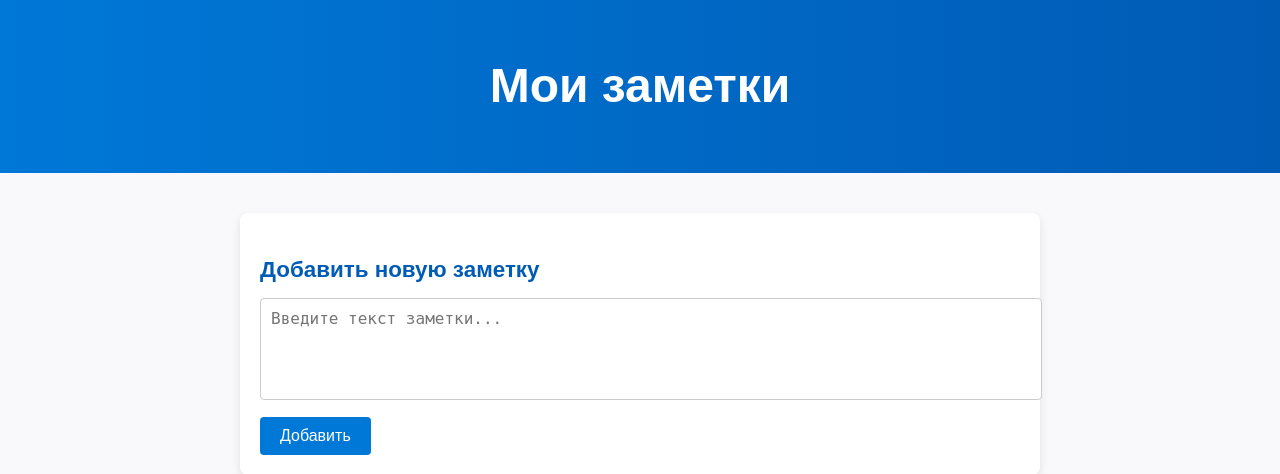
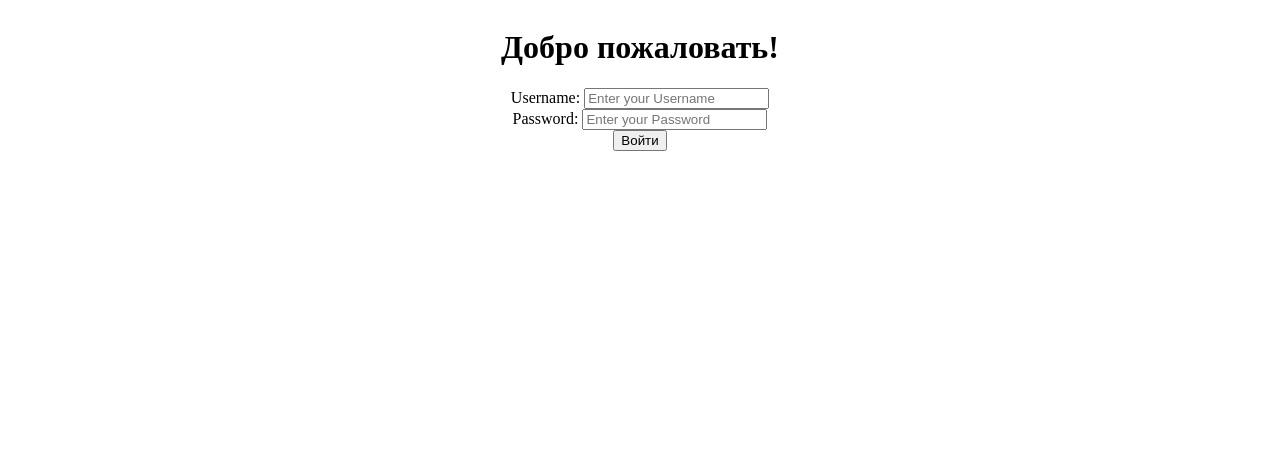
Before and after one commit to sxd993/Notes-app, a Flask app: page / in a window 1280 px wide. Shown: the top 474 px of the page. Run offline with Flask 3, Linux system fonts and the light colour scheme; data that the repository does not hold is empty.

Commit message:
login pag

```diff
--- a/app.py
+++ b/app.py
@@ -15,8 +15,22 @@ def execute_query(query, params=(), fetch=False):
             return cur.fetchall()
         conn.commit()
 
+
+
+# Cтраница авторизации
+@app.route('/', methods=['GET', 'POST'])
+def home_page():
+    if request.method == 'POST':
+        login = request.form.get('login')
+        password = request.form.get('password') #Передает через форму данные
+
+
+    return render_template('home.html')
+
+
+
 # Главная страница заметок
-@app.route('/', methods=['GET', 'POST'])
+@app.route('/notes', methods=['GET', 'POST'])
 def notes_page():
     if request.method == 'POST':
         note = request.form.get('note')
@@ -58,7 +72,8 @@ def edit_note_page():
             updated_note = request.form.get('updated_note')
 
             # Обновляем заметку в базе данных
-            cur.execute("UPDATE notes SET content = ? WHERE id = ?", (updated_note, note_id))
+            cur.execute("UPDATE notes SET content = ? WHERE id = ?",
+                        (updated_note, note_id))
             conn.commit()
 
             # Перенаправляем на страницу со списком заметок
--- a/static/home.css
+++ b/static/home.css
@@ -2,4 +2,5 @@
     display: flex;
     flex-direction: column;
     text-align: center;
+    justify-content: center;
 }
--- a/templates/home.html
+++ b/templates/home.html
@@ -2,12 +2,24 @@
 <html>
 <head>
     <title>Главная</title>
-    <link rel="stylesheet" href="{{ url_for('static', filename='home.css') }}">
+    <link rel="stylesheet" href=" {{url_for('static',filename='home.css')}} ">
 </head>
 <body>
     <div class="container">
         <h1>Добро пожаловать!</h1>
-        <a href="{{ url_for('notes') }}">Перейти к заметкам</a>
+        <form method="POST">
+            <div class="login">
+                <label for="first">Username:</label>
+                <input type="text" id="first" name="login"
+                    placeholder="Enter your Username" required>
+            </div>
+            <div class="password">
+                <label for="password">Password:</label>
+                <input type="password" id="password" name="password"
+                    placeholder="Enter your Password" required>
+            </div>
+            <button type="submit" class="login-button">Войти</button>
+        </form>
     </div>
 </body>
 </html>
```
